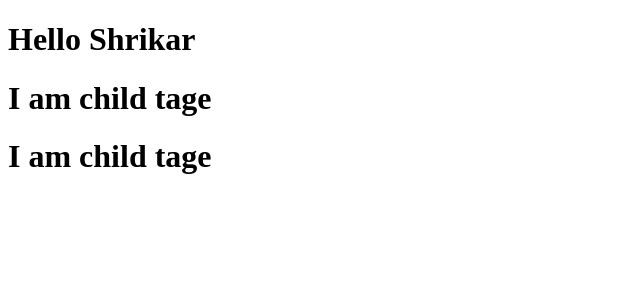
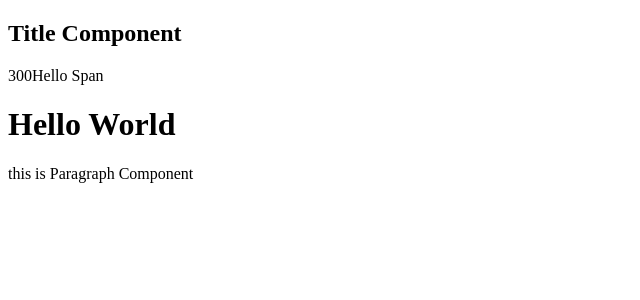
Before and after one commit to ShrikarMukesh/namaste-react, a React (Vite) app: page / in a window 1280 px wide. Shown: the top 300 px of the page, without its empty margins (0-640 px from the left). Built offline with nearby package versions, Linux system fonts and the light colour scheme.

Commit message:
Practiced Functional Components

```diff
--- a/App.js
+++ b/App.js
@@ -1,25 +1,30 @@
 import React from "react";
 import ReactDOM from "react-dom/client";
 
-const parent = React.createElement(
-  "div",
-  { id: "parent" },
+const elem = <span>Hello Span</span>;
+const HeadingComponent = () => {
+  return <h1>Hello World</h1>;
+};
 
-  React.createElement("div", { id: "child" }, [
-    React.createElement("h1", {}, "I am child tage"),
-    React.createElement("h1", {}, "I am child tage"),
-  ])
+const TitleComponent = () => {
+  return <h2>Title Component</h2>;
+};
+
+const ParagraphComponent = () => {
+  return (
+    <div>
+      {100 + 200}
+      {elem}
+      <HeadingComponent />
+      <p>this is Paragraph Component</p>
+    </div>
+  );
+};
+
+const root = ReactDOM.createRoot(document.getElementById("root"));
+root.render(
+  <div>
+    <TitleComponent />
+    <ParagraphComponent />
+  </div>
 );
-
-const heading = React.createElement(
-  "h1",
-  { id: "heading", xyz: "abc" },
-  "Hello World from React Render!"
-);
-
-console.log(heading);
-
-const root = ReactDOM.createRoot(document.getElementById("test"));
-
-root.render(heading);
-root.render(parent);
--- /dev/null
+++ b/Test.js
@@ -0,0 +1,2 @@
+console.log("5" + 3);
+console.log("5" - 3);
--- a/index.css
+++ b/index.css
@@ -1,3 +1,3 @@
 #heading{
-      color: red;
+      color: rgb(37, 7, 235);
 }
--- a/index.html
+++ b/index.html
@@ -8,12 +8,9 @@
   </head>
   <body>
     <div id="root">
-      <h1>Hello Shrikar</h1>
+      <h1>Not Render</h1>
     </div>
 
-    <div id="test">
-      <h1>Hello Test</h1>
-    </div>
     <script type="module" src="./App.js">
 
     </script>
```
Also changed, not shown: 2 other files (tests, documents, lock files or other folders).
